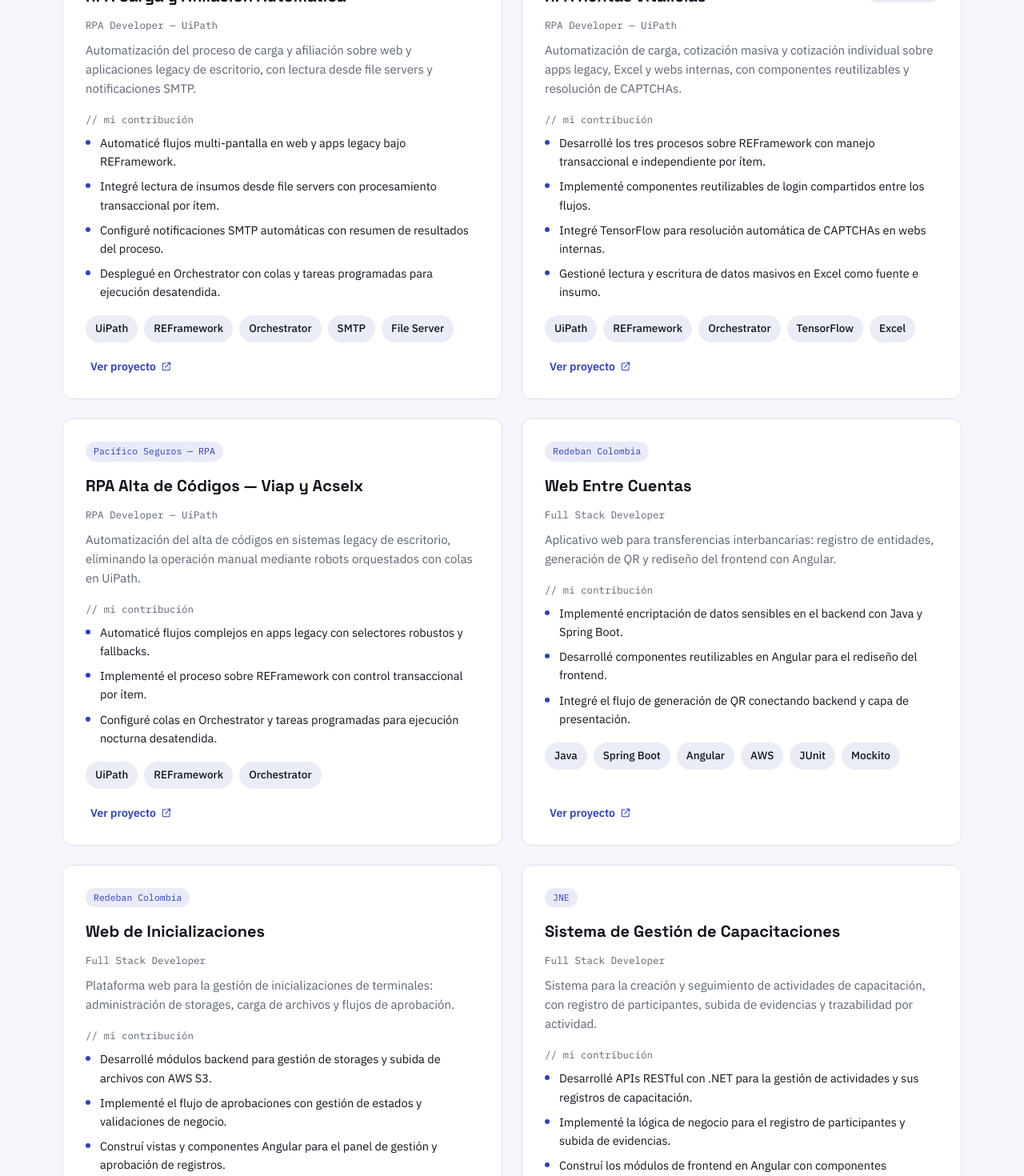
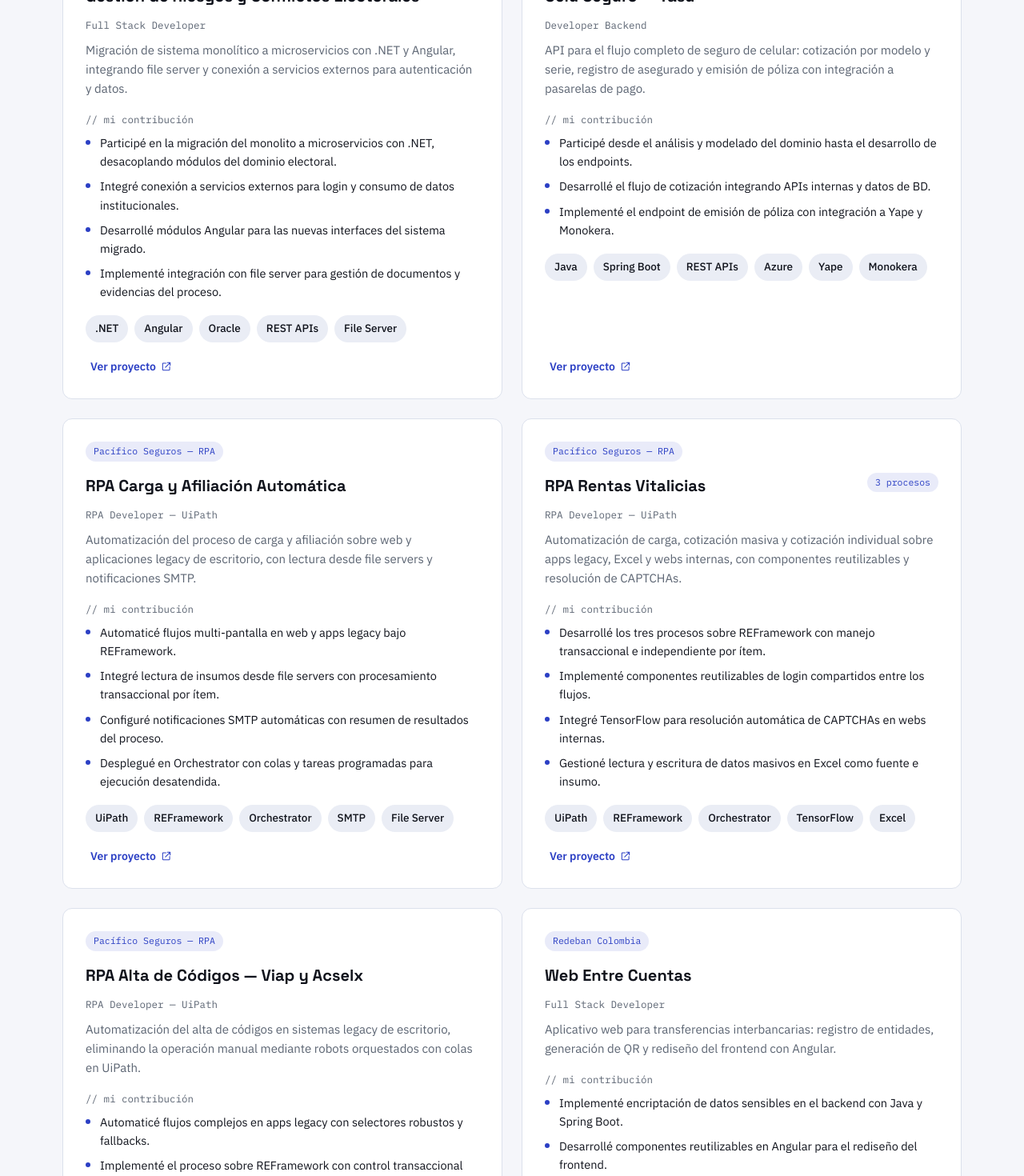
Before and after one commit to danielgutierrez13/mi-portafolio, a React (Vite) app: page / in a window 1280 px wide. Shown: the part 7600-9070 px from the top of the page at 80% size. Built offline with nearby package versions, Linux system fonts and the light colour scheme.

Commit message:
[feature] proyectos completos

```diff
--- a/src/data/projects.ts
+++ b/src/data/projects.ts
@@ -64,6 +64,52 @@
         { version: 'v5', title: 'Gestión de accesos vía GitHub Teams y Azure' },
         { version: 'v6', title: 'Reportería Power BI' },
       ],
+    },
+    {
+      id: 'proyecto-jne-capacitaciones',
+      placeholder: false,
+      confidential: true,
+      badge: 'JNE',
+      title: 'Sistema de Gestión de Capacitaciones',
+      role: 'Full Stack Developer',
+      releases: null,
+      description:
+        'Sistema para la creación y seguimiento de actividades de capacitación, con registro de participantes, subida de evidencias y trazabilidad por actividad.',
+      contribLabel: '// mi contribución',
+      bullets: [
+        'Desarrollé APIs RESTful con .NET para la gestión de actividades y sus registros de capacitación.',
+        'Implementé la lógica de negocio para el registro de participantes y subida de evidencias.',
+        'Construí los módulos de frontend en Angular con componentes reutilizables para el flujo de capacitación.',
+        'Modelé y administré el esquema de base de datos Oracle con stored procedures para la lógica del dominio.',
+      ],
+      chips: ['.NET Framework', 'Angular', 'Oracle', 'REST APIs', 'RxJS'],
+      linkLabel: 'Ver proyecto',
+      images: [],
+      link: null,
+      releaseHistory: [],
+    },
+    {
+      id: 'proyecto-jne-riesgos',
+      placeholder: false,
+      confidential: true,
+      badge: 'JNE',
+      title: 'Gestión de Riesgos y Conflictos Electorales',
+      role: 'Full Stack Developer',
+      releases: null,
+      description:
+        'Migración de sistema monolítico a microservicios con .NET y Angular, integrando file server y conexión a servicios externos para autenticación y datos.',
+      contribLabel: '// mi contribución',
+      bullets: [
+        'Participé en la migración del monolito a microservicios con .NET, desacoplando módulos del dominio electoral.',
+        'Integré conexión a servicios externos para login y consumo de datos institucionales.',
+        'Desarrollé módulos Angular para las nuevas interfaces del sistema migrado.',
+        'Implementé integración con file server para gestión de documentos y evidencias del proceso.',
+      ],
+      chips: ['.NET', 'Angular', 'Oracle', 'REST APIs', 'File Server'],
+      linkLabel: 'Ver proyecto',
+      images: [],
+      link: null,
+      releaseHistory: [],
     },
     {
       id: 'proyecto-celu-seguro',
@@ -204,50 +250,96 @@
       releaseHistory: [],
     },
     {
-      id: 'proyecto-jne-capacitaciones',
+      id: 'proyecto-sispro-coffee',
       placeholder: false,
-      confidential: true,
-      badge: 'JNE',
-      title: 'Sistema de Gestión de Capacitaciones',
+      confidential: false,
+      badge: 'PIDIA — Cliente varios',
+      title: 'SISPRO Coffee — Gestión integral de café',
       role: 'Full Stack Developer',
       releases: null,
       description:
-        'Sistema para la creación y seguimiento de actividades de capacitación, con registro de participantes, subida de evidencias y trazabilidad por actividad.',
+        'Sistema web para la gestión completa del proceso cafetalero: ingresos, traslados, salidas, exportación, compras y procesamiento del grano, con trazabilidad de extremo a extremo.',
       contribLabel: '// mi contribución',
       bullets: [
-        'Desarrollé APIs RESTful con .NET para la gestión de actividades y sus registros de capacitación.',
-        'Implementé la lógica de negocio para el registro de participantes y subida de evidencias.',
-        'Construí los módulos de frontend en Angular con componentes reutilizables para el flujo de capacitación.',
-        'Modelé y administré el esquema de base de datos Oracle con stored procedures para la lógica del dominio.',
+        'Diseñé el modelo de datos y la arquitectura del sistema cubriendo todo el ciclo del café: ingreso de lotes, traslados entre áreas, salidas y exportación.',
+        'Desarrollé el backend en Symfony con APIs para cada módulo del proceso, aplicando capas de servicio y repositorio para mantener la lógica de negocio separada.',
+        'Construí el frontend en Angular con vistas por módulo (compras, inventario, procesos, exportación) y componentes reutilizables para formularios y tablas de gestión.',
+        'Implementé el control de inventario en tiempo real reflejando entradas, salidas y traslados con trazabilidad por lote.',
       ],
-      chips: ['.NET Framework', 'Angular', 'Oracle', 'REST APIs', 'RxJS'],
+      chips: ['Symfony', 'PHP', 'Angular', 'MySQL'],
       linkLabel: 'Ver proyecto',
       images: [],
       link: null,
       releaseHistory: [],
     },
     {
-      id: 'proyecto-jne-riesgos',
+      id: 'proyecto-restaurante',
       placeholder: false,
-      confidential: true,
-      badge: 'JNE',
-      title: 'Gestión de Riesgos y Conflictos Electorales',
+      confidential: false,
+      badge: 'PIDIA — Cliente varios',
+      title: 'Sistema de Gestión de Restaurante',
       role: 'Full Stack Developer',
       releases: null,
       description:
-        'Migración de sistema monolítico a microservicios con .NET y Angular, integrando file server y conexión a servicios externos para autenticación y datos.',
+        'Sistema web para la operación de restaurantes: control de inventarios con kardex, gestión de compras, ventas y movimientos de stock en tiempo real.',
       contribLabel: '// mi contribución',
       bullets: [
-        'Participé en la migración del monolito a microservicios con .NET, desacoplando módulos del dominio electoral.',
-        'Integré conexión a servicios externos para login y consumo de datos institucionales.',
-        'Desarrollé módulos Angular para las nuevas interfaces del sistema migrado.',
-        'Implementé integración con file server para gestión de documentos y evidencias del proceso.',
+        'Desarrollé el backend en Symfony con módulos de inventario, compras y ventas, aplicando lógica de negocio centralizada en servicios.',
+        'Implementé el kardex de inventario registrando cada entrada y salida con saldo actualizado, tipo de movimiento y trazabilidad por producto.',
+        'Construí el frontend en Angular con dashboards de stock, formularios de compras y vistas de movimientos, priorizando componentes reutilizables.',
+        'Diseñé el modelo relacional en MySQL para productos, categorías, proveedores, movimientos y reportes de inventario.',
       ],
-      chips: ['.NET', 'Angular', 'Oracle', 'REST APIs', 'File Server'],
+      chips: ['Symfony', 'PHP', 'Angular', 'MySQL'],
       linkLabel: 'Ver proyecto',
       images: [],
       link: null,
       releaseHistory: [],
     },
+    {
+      id: 'proyecto-landing-productos',
+      placeholder: false,
+      confidential: false,
+      badge: 'PIDIA — Cliente varios',
+      title: 'Landing Page — Promoción de productos',
+      role: 'Full Stack Developer',
+      releases: null,
+      description:
+        'Landing page desarrollada en Symfony para la promoción y presentación de productos, con catálogo, secciones de detalle y formulario de contacto.',
+      contribLabel: '// mi contribución',
+      bullets: [
+        'Diseñé y desarrollé la landing completa en Symfony, estructurando el contenido por secciones con rutas limpias y plantillas Twig reutilizables.',
+        'Implementé el catálogo de productos con filtrado y presentación visual orientada a conversión.',
+        'Integré formulario de contacto con validación backend y envío de notificaciones al cliente.',
+      ],
+      chips: ['Symfony', 'PHP', 'Twig', 'MySQL', 'CSS'],
+      linkLabel: 'Ver proyecto',
+      images: [],
+      link: null,
+      releaseHistory: [],
+    },
+    {
+      id: 'proyecto-wordle-java',
+      placeholder: false,
+      confidential: false,
+      badge: 'Proyecto personal',
+      title: 'Wordle — Java Console',
+      role: 'Developer',
+      releases: null,
+      description:
+        'Implementación del juego Wordle en consola con Java, diseñado de forma escalable para soportar distintas longitudes de palabra y múltiples diccionarios.',
+      contribLabel: '// mi contribución',
+      bullets: [
+        'Diseñé la arquitectura del juego orientada a objetos, separando la lógica de validación, el estado de partida y la presentación en consola.',
+        'Implementé el motor de comparación de letras con detección de posición correcta, letra presente y ausente, replicando la mecánica original.',
+        'Construí el sistema de forma escalable para soportar palabras de cualquier longitud y diccionarios intercambiables sin modificar la lógica central.',
+      ],
+      chips: ['Java'],
+      linkLabel: 'Ver repo',
+      images: [
+        '/docs/projects/wordle.png'
+      ],
+      link: 'https://github.com/danielgutierrez13/wordle-game',
+      releaseHistory: [],
+    },
   ],
 };
```
Also changed, not shown: public/docs/projects/wordle.png (added).
